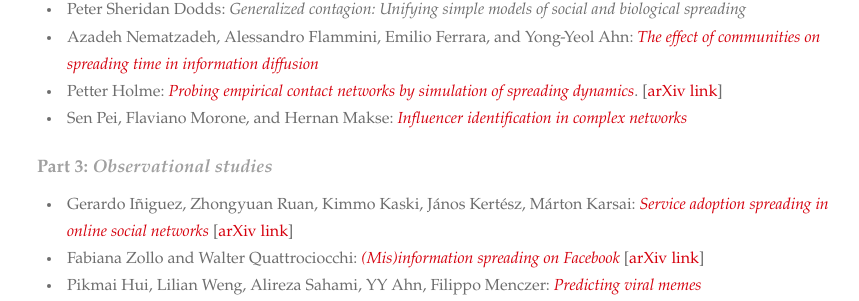
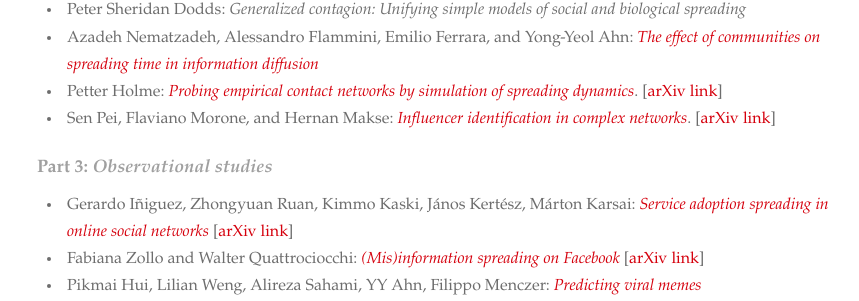
Before and after one commit to socialcontagionbook/socialcontagionbook.github.io, a Jekyll site: the page built from index.md, in a window 1280 px wide and 900 px high, scrolled down 427 px. Shown: the part 149-450 px from the top of the window, without its empty margins (208-1067 px from the left). Built offline with Jekyll 4.4.1, drawn with Linux system fonts in a browser that asks for light colours; some web fonts are replaced; our own code applies the rules of GitHub Pages for plain Markdown files.

Commit message:
Update index.md

```diff
--- a/index.md
+++ b/index.md
@@ -20,7 +20,7 @@ This page contains information for authors of the forthcoming _Spreading Dynamic
 * Peter Sheridan Dodds: _Generalized contagion: Unifying simple models of social and biological spreading_
 * Azadeh Nematzadeh, Alessandro Flammini, Emilio Ferrara, and Yong-Yeol Ahn: [_The effect of communities on spreading time in information diffusion_](#nematzadeh)
 * Petter Holme: [_Probing empirical contact networks by simulation of spreading dynamics_](#holme). \[[arXiv link](https://arxiv.org/abs/1706.09095)\]
-* Sen Pei, Flaviano Morone, and Hernan Makse: [_Influencer identification in complex networks_](#pei)
+* Sen Pei, Flaviano Morone, and Hernan Makse: [_Influencer identification in complex networks_](#pei). \[[arXiv link](https://arxiv.org/abs/1707.01594)\]
 
 ## **Part 3**: _Observational studies_
 
```
